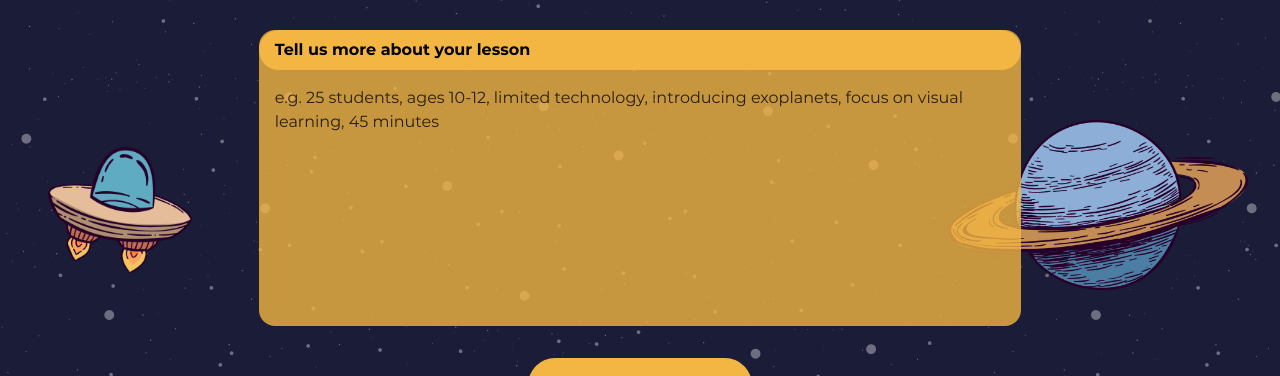
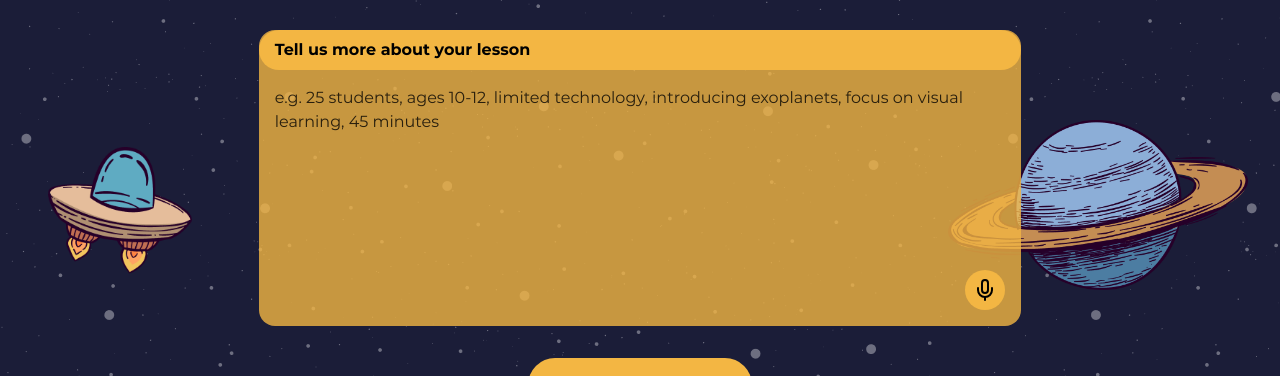
Before and after one commit to margarita2104/cosmic-classroom, a Next.js app in the folder frontend/: page /lesson-planner in a window 1280 px wide. Shown: the part 494-870 px from the top of the page. Built offline with nearby package versions, Linux system fonts and the light colour scheme.

Commit message:
updated the lesson planner
added a voice recognition feature

```diff
--- a/frontend/app/lesson-planner/page.tsx
+++ b/frontend/app/lesson-planner/page.tsx
@@ -1,8 +1,51 @@
-import starComet from "@/app/assets/images/lesson-planner/star-comet.png"
-import spaceshipSmall from "@/app/assets/images/lesson-planner/spaceship-small.png"
-import planetHoop from "@/app/assets/images/lesson-planner/planet-hoop.png"
+"use client"
+
+import { useState } from "react";
+import { Mic, MicOff } from "lucide-react";
+import starComet from "@/app/assets/images/lesson-planner/star-comet.png";
+import spaceshipSmall from "@/app/assets/images/lesson-planner/spaceship-small.png";
+import planetHoop from "@/app/assets/images/lesson-planner/planet-hoop.png";
 
 const LessonPlanner = () => {
+  const [isListening, setIsListening] = useState(false);
+  const [inputText, setInputText] = useState("");
+
+  const toggleListening = () => {
+    if (!isListening) {
+      startListening();
+    } else {
+      stopListening();
+    }
+    setIsListening(!isListening);
+  };
+
+  const startListening = () => {
+    if ('webkitSpeechRecognition' in window) {
+      const recognition = new (window as any).webkitSpeechRecognition();
+      recognition.continuous = true;
+      recognition.interimResults = true;
+
+      recognition.onresult = (event: any) => {
+        const transcript = Array.from(event.results)
+          .map((result: any) => result[0])
+          .map((result: any) => result.transcript)
+          .join('');
+        setInputText(transcript);
+      };
+
+      recognition.start();
+    } else {
+      console.log('Speech recognition not supported');
+    }
+  };
+
+  const stopListening = () => {
+    if ('webkitSpeechRecognition' in window) {
+      const recognition = new (window as any).webkitSpeechRecognition();
+      recognition.stop();
+    }
+  };
+
   return (
     <main className="flex flex-col gap-8 p-8 sm:container text-white/80 md:w-2/3 self-center">
       <h3 className="font-bold drop-shadow-lg text-xl text-center self-center mt-12 z-1 nasa-font">Lesson planner</h3>
@@ -26,12 +69,21 @@ const LessonPlanner = () => {
 
       <div className="box-color-lesson rounded-2xl text-black">
         <h4 className="bg-[#F3B643] rounded-full py-2 px-4 font-bold">Tell us more about your lesson</h4>
-        <textarea
-          placeholder="e.g. 25 students, ages 10-12, limited technology, introducing exoplanets, focus on visual learning, 45 minutes"
-          className="flex bg-transparent rounded-2xl h-64 w-full placeholder:text-black/80 p-4 resize-none"
-        />
+        <div className="relative">
+          <textarea
+            value={inputText}
+            onChange={(e) => setInputText(e.target.value)}
+            placeholder="e.g. 25 students, ages 10-12, limited technology, introducing exoplanets, focus on visual learning, 45 minutes"
+            className="flex bg-transparent rounded-2xl h-64 w-full placeholder:text-black/80 p-4 resize-none"
+          />
+          <button
+            onClick={toggleListening}
+            className="absolute bottom-4 right-4 bg-[#F3B643] rounded-full p-2"
+          >
+            {isListening ? <MicOff size={24} /> : <Mic size={24} />}
+          </button>
+        </div>
       </div>
-
 
       <button className="flex justify-center self-center btn-yellow w-56">Create lesson plan</button>
 
--- a/frontend/package.json
+++ b/frontend/package.json
@@ -15,12 +15,14 @@
     "next": "14.2.14",
     "react": "^18",
     "react-dom": "^18",
-    "react-redux": "^9.1.2"
+    "react-redux": "^9.1.2",
+    "react-speech-recognition": "^3.10.0"
   },
   "devDependencies": {
     "@types/node": "^20",
     "@types/react": "^18",
     "@types/react-dom": "^18",
+    "@types/react-speech-recognition": "^3.9.5",
     "eslint": "^8",
     "eslint-config-next": "14.2.14",
     "postcss": "^8",
```
Also changed, not shown: 1 other file (tests, documents, lock files or other folders).
